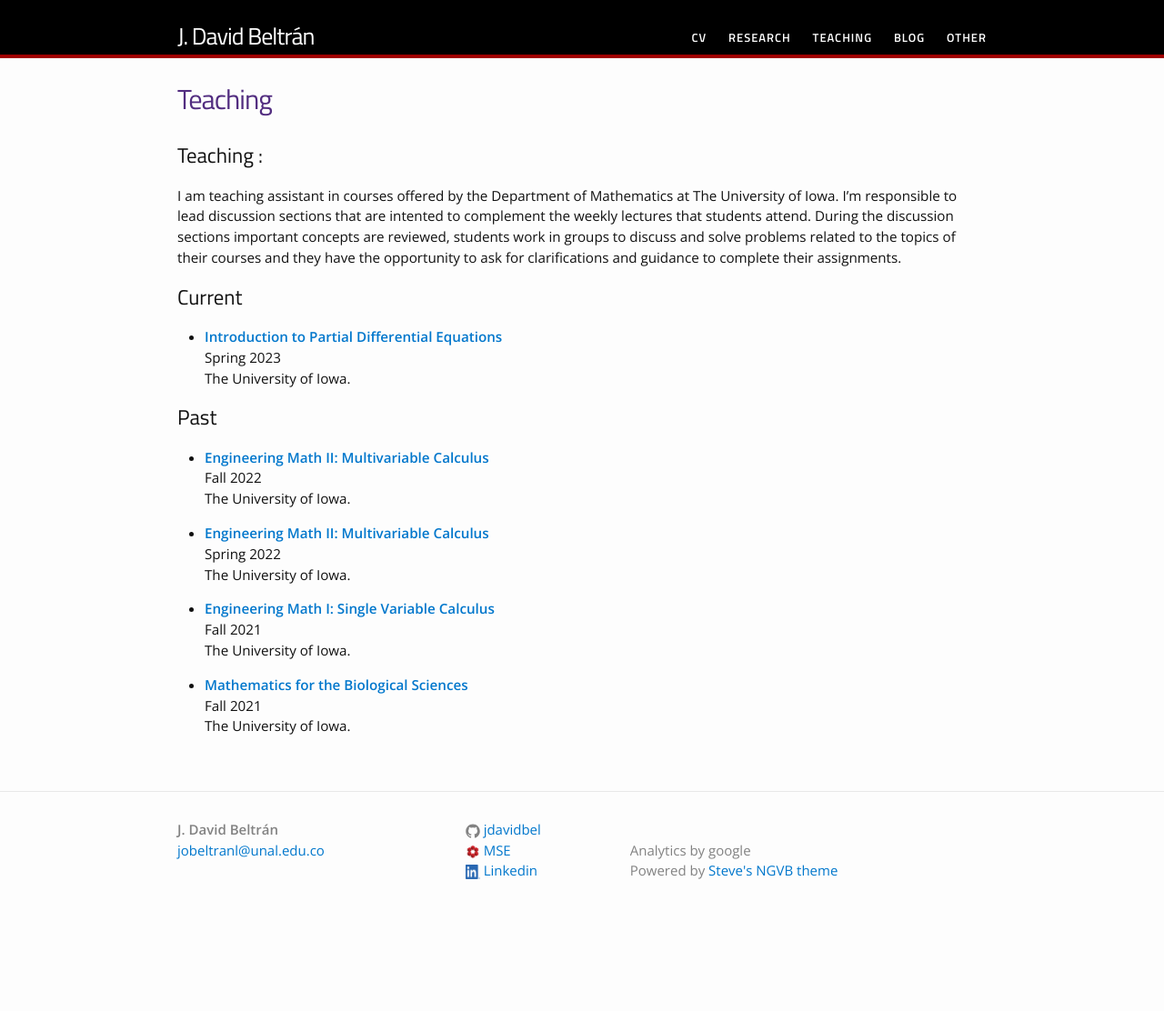
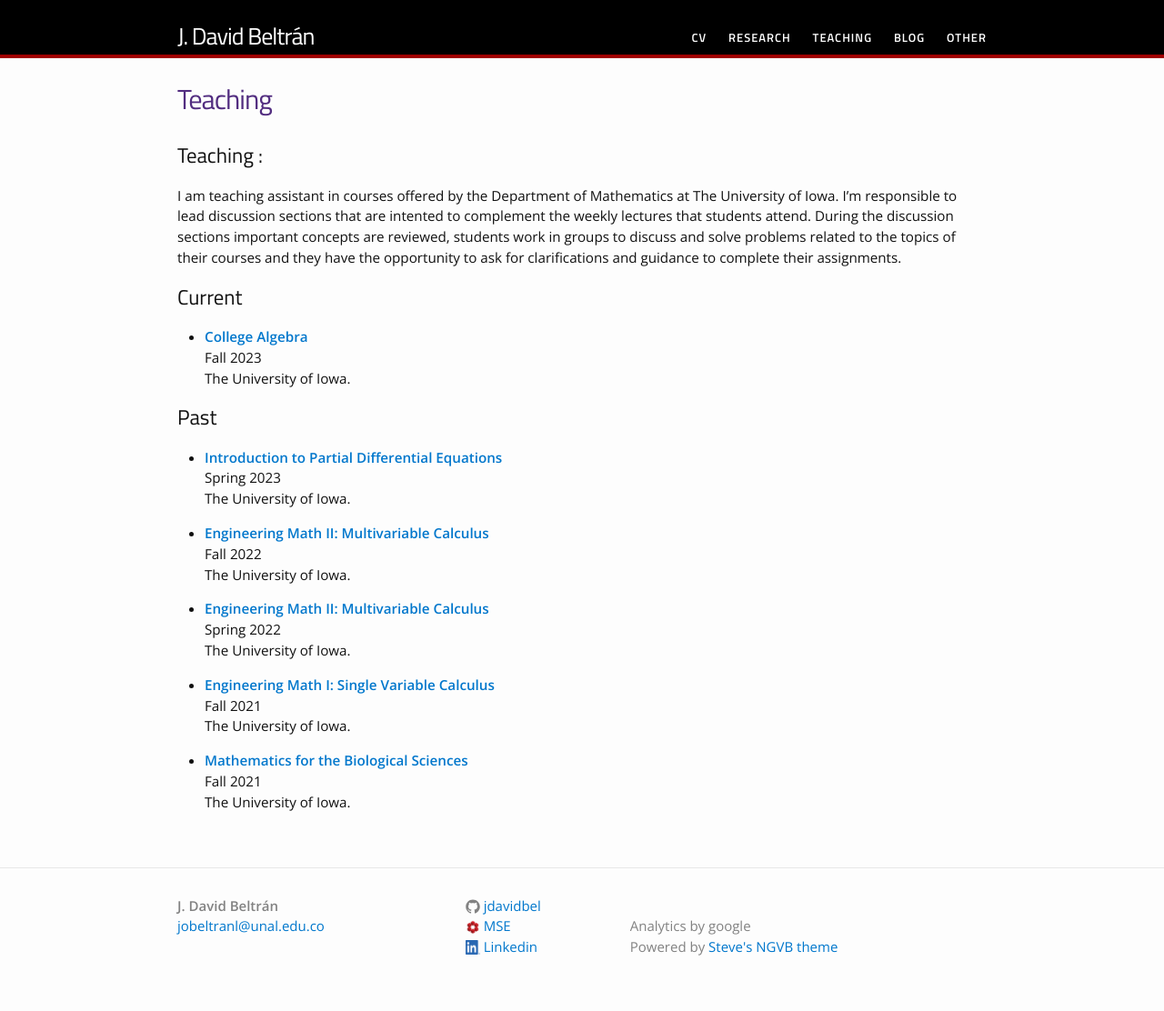
Before and after one commit to jdavidbel/jdavidbel.github.io, a Jekyll site: the page built from teaching/teaching.md, in a window 1280 px wide. Shown: the whole page at 91% size. Built offline with Jekyll 4.4.1, drawn with Linux system fonts in a browser that asks for light colours; before the commit the page ends 1029 px from its top, so only the background shows below that.

Commit message:
College algebra included

```diff
--- a/teaching/teaching.md
+++ b/teaching/teaching.md
@@ -31,12 +31,15 @@ guidance to complete their assignments.
 
 ## Current
 
- - **[Introduction to Partial Differential Equations](https://myui.uiowa.edu/my-ui/courses/details.page?ci=149697&id=980060)** <br />
- Spring 2023 <br /> The University of Iowa.
+- **[College Algebra](https://myui.uiowa.edu/my-ui/courses/details.page?ci=157684&id=994167)** <br />
+ Fall 2023 <br /> The University of Iowa.
 
 
 
 ## Past
+- **[Introduction to Partial Differential Equations](https://myui.uiowa.edu/my-ui/courses/details.page?ci=149697&id=980060)** <br />
+ Spring 2023 <br /> The University of Iowa.
+
  - **[Engineering Math II: Multivariable Calculus](https://myui.uiowa.edu/my-ui/courses/details.page?ci=152065&id=953716)** <br />
  Fall 2022 <br /> The University of Iowa.
 
```
